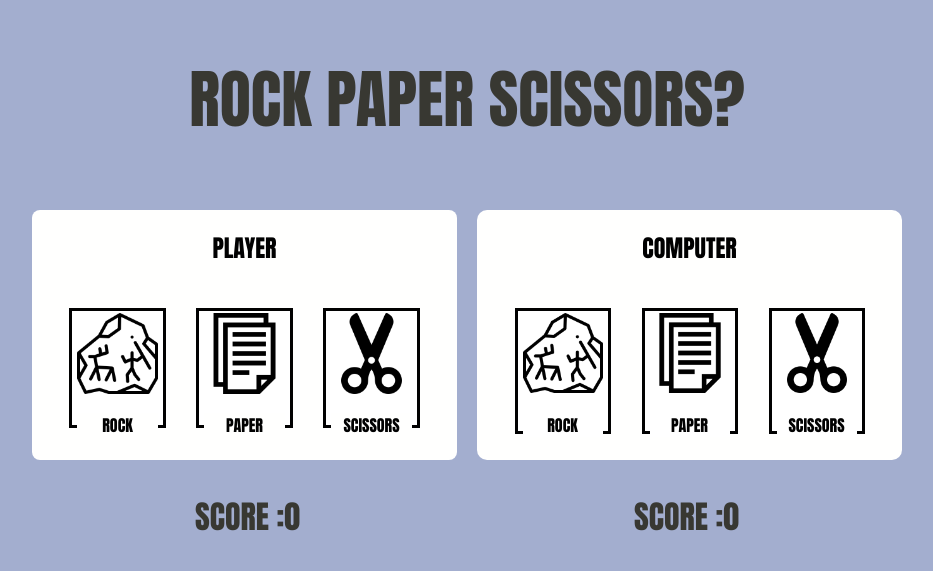
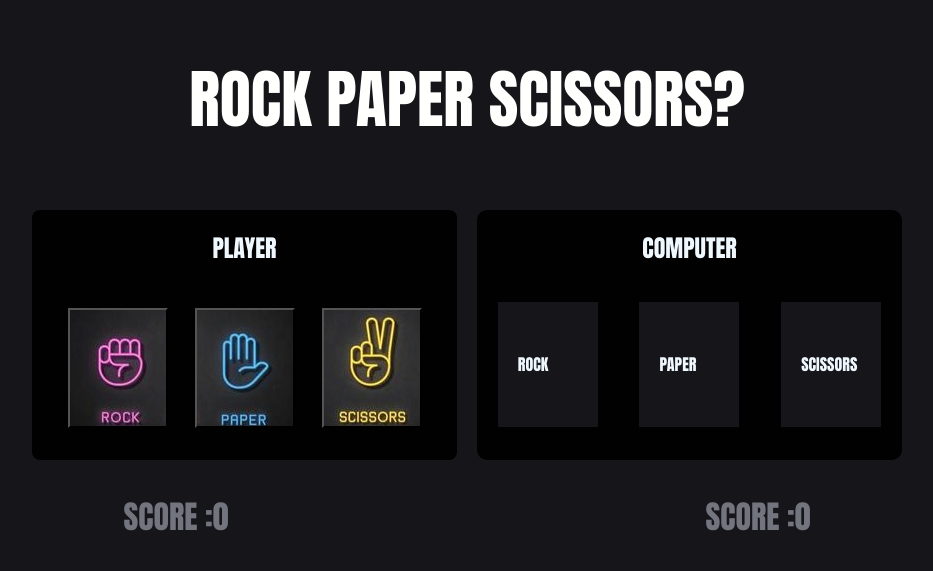
Before and after one commit to Abhi-m-anue/Rock-Paper-Scissors, a plain HTML site: page index.html in a window 1280 px wide. Shown: the whole page, without its empty margins (173-1106 px from the left). Drawn offline with Linux system fonts and the light colour scheme.

Commit message:
Revert "Finalised design.Color change(optional) is left"
This reverts commit 12114fbd05cc2e7a1e526551dbe6d56e12eb4d6e.

```diff
--- a/index.html
+++ b/index.html
@@ -12,38 +12,17 @@
         <div class="user-side">
             <h2>PLAYER</h2>
             <div class="butn-container">
-                <div class="btn-div" id="rock">
-                    <button class="btn" id="rock" style="background: url('rock.png');
-                    background-size:cover;"></button>
-                    <p class="el" id="rock">ROCK</p>
-                </div>
-                <div class="btn-div" id="paper">
-                    <button class="btn" id="paper" style="background: url('paper.png');
-                    background-size:contain;"></button>
-                    <p class="el" id="paper">PAPER</p>
-                </div>
-                <div class="btn-div" id="scissors">
-                    <button class="btn" id="scissors" style="background: url('scissors.png');
-                    background-size:contain;"></button>
-                    <p class="el" id="scissors">SCISSORS</p>
-                </div>
+                <button class="btn" id="rock"></button>
+                <button class="btn" id="paper"></button>
+                <button class="btn" id="scissors"></button>
             </div>
         </div>
         <div class="com-side">
             <h2>COMPUTER</h2>
             <div class="com-choice-container">
-                <div class="rock">
-                    <img src="rock.png">
-                    <p>ROCK</p>
-                </div>
-                <div class="paper">
-                    <img src="paper.png">
-                    <p>PAPER</p>
-                </div>
-                <div class="scissors">
-                    <img src="scissors.png">
-                    <p>SCISSORS</p>
-                </div>
+                <p class="rock">ROCK</p>
+                <p class="paper">PAPER</p>
+                <p class="scissors">SCISSORS</p>
             </div>
         </div>
     </div>
@@ -52,7 +31,7 @@
         <p class="com-score">SCORE :</p>
     </div>
     <div class="result">
-        <p class="status"></p>
+        <h3 class="status"></h3>
         <button class="ply-agn">Play Again</button>
     </div>
     </body>
--- a/script.js
+++ b/script.js
@@ -8,7 +8,7 @@ let userpoint=0,compoint=0;
 comscore.innerHTML="SCORE :"+compoint;
 userscore.innerHTML="SCORE :"+userpoint;
 
-const btn=document.querySelectorAll(".btn-div");
+const btn=document.querySelectorAll(".btn");
     let playerChoice;
     btn.forEach(element => {
     element.addEventListener('click',response)
@@ -16,8 +16,7 @@ const btn=document.querySelectorAll(".btn-div");
     function response(e){
         if(e){
             playerChoice=e.target.id.toLowerCase();
-            // score.style.display= "flex";
-            console.log(playerChoice);
+            score.style.display= "flex";
             start(playerChoice);
         }
     }
@@ -35,24 +34,24 @@ function start(pc){
         x.classList.add('selected');
         setTimeout(() => {
             x.classList.remove('selected');
-        }, 1200);
+        }, 2000);
         play(pc,cc);
 }
 function play(pc,cc){
     if(pc==="rock" && cc==="paper" || pc==="paper" && cc==="scissors" || pc==="scissors" && cc==="rock"){
         compoint++;
         comscore.innerHTML="SCORE :"+compoint;
-        status.innerHTML="YOU LOOSE !! "+ cc.toUpperCase() +" BEATS "+ pc.toUpperCase();
+        status.innerHTML="You Loose.."+ cc +" beats "+ pc;
         //alert("You Loose.."+ cc +" beats "+ pc+"\n your point:"+userpoint+"  comp point:"+compoint);
     }
     else if(pc==="rock" && cc==="scissors" || pc==="paper" && cc==="rock" || pc==="scissors" && cc==="paper"){
         userpoint++;
         userscore.innerHTML="SCORE :"+userpoint;
-        status.innerHTML="YOU WIN !! "+ pc.toUpperCase() +" BEATS "+cc.toUpperCase();
+        status.innerHTML="You win.."+ pc +" beats "+cc;
         //alert("You win.."+ pc +" beats "+ cc+"\n your point:"+userpoint+"  comp point:"+compoint);
     }
     else if(pc===cc){
-        status.innerHTML="DRAW MATCH ";
+        status.innerHTML="Draw match  ";
        // alert("Draw match  \n your point:"+userpoint+"  comp point:"+compoint)
     }
     checkres(userpoint,compoint);
--- a/style.css
+++ b/style.css
@@ -1,21 +1,23 @@
 *{
   box-sizing: border-box;
-  /* background-color: #16161a; */
-  background-color: #a3aecf;
+  background-color: #16161a;
   font-family: Impact, Haettenschweiler, 'Arial Narrow Bold', sans-serif;
 }
 .heading{
     font-size: xx-large;
     display: flex;
     justify-content: center;
-    color:#383832;
+    color:#fffffe;
 }
+.hh{
 
+}
 .game-menu{
     color: #fffffe;
     height: 250px;
     margin-top: 20px;
     display: flex;
+
     width: 100%;
     justify-content: center;
 }
@@ -26,59 +28,42 @@
     width:425px;
     height: 250px;
     margin-right: 10px;
-    background-color:#fffffe;
-
+    background-color:#010101;
+    color: aliceblue;
 }
 .user-side >h2{
-    color: #010101;
     text-align: center;
-    background-color: #fffffe;
+    background-color: inherit;
 }
 .butn-container{
     flex:1.5;
+    background-color: inherit;
     display:flex;
-    height: 10px;
+    height: 50px;
     padding:22px;
     margin-bottom: 10px;
     justify-content: space-around;
-    background-color: #fffffe;
 }
-.butn-container>div{
-    background-color:white;
+#rock{
+    background: url('rock.jpg');
 }
-.btn-div{
-    border-color: #010101;
-    border-style: solid;
-    padding: 2px 5px 0px 5px;
+#paper{
+    background: url('paper.jpg');
 }
-.el{
-    margin-top: 15px;
-    text-align: center;
-    color: #010101;
-    background-color: #fffffe;
+#scissors{
+    background: url('scissors.jpg');
 }
-.btn-div:hover{
-    transform:translate(3px,2px);
-}
-/* #r{
-    background: url('rock.png');
-    background-size:cover;
-} */
-
 .btn{
-    padding-top: 80px;
-    border: none;
-    width: 81px;
-    height: 80px;
-    background-color: inherit;
+    width: 100px;
+    background-color: #7f5af0;
 }
 .com-side{
     display: flex;
     flex-direction: column;
     width:425px;
     margin-left: 10px;
-    background-color:#fffffe;
-    color: black;
+    background-color:#010101;
+    color: aliceblue;
     border-radius: 10px;
 }
 .com-side >h2{
@@ -86,57 +71,17 @@
     background-color: inherit;
 }
 .com-choice-container{
-    padding: 22px;
     height: 100px;
     flex: 1.5;
     margin-bottom: 10px;
+    background-color: inherit;
     display:flex;
     justify-content: space-around;
-    background-color: inherit;
 }
 .rock,.paper,.scissors{
-    padding: 0;
-    background-color: white;
-    height: 126px;
-    width: 96px;
-    padding: 2px 5px 0px 5px;
-    border:solid #010101;
-}
-.rock>img {
-    background-color: inherit;
-    height: 80px;
-    width:80px;
-    object-fit: contain;
-}
-.paper>img {
-    height: 80px;
-    width:80px;
-    background-color: inherit;
-    object-fit: contain;
-}
-.scissors>img {
-    height: 80px;
-    width:80px;
-    background-color: inherit;
-    object-fit: contain;
-}
-.rock>p {
-    text-align: center;
-    background-color: inherit;
-    color: #010101;
-    margin: 15px 0 0 0;
-}
-.paper>p {
-    text-align: center;
-    background-color: inherit;
-    color: #010101;
-    margin: 15px 0 0 0;
-}
-.scissors>p {
-    text-align: center;
-    background-color: inherit;
-    color: #010101;
-    margin: 15px 0 0 0;
+    height: 125px;
+    width: 100px;
+    padding: 50px 20px;
 }
 .selected{
     background-color:#7f5af0;
@@ -145,29 +90,23 @@
 
 .score{
     display: flex;
-    justify-content: center;
-    margin: 0 50px;
+    justify-content: space-around;
+    margin-right: 50px;
+    margin-left: 50px;
+    margin-bottom: 20px;
     height: 70px;
     font-size: xx-large;
-    color: #383832;
+    color:#72757e;
 }
 
 .result{
-    color:#72757e;
-    font-size: x-large;
-
+    color:#fffffe;
+    font-size: 30;
     font-family: sans-serif;
     display: flex;
     flex-direction: column;
     justify-content: space-around;
     align-items: center;
-}
-
-.usr-score{
-    padding-right: 167px;
-}
-.com-score{
-    padding-left: 167px;
 }
 .usr-score,.com-score{
     height:50px;
@@ -177,8 +116,5 @@
 
 }
 .enable{
-    font-size: 1.5ch;
-    color: white;
-    padding: 10px;
     width: 125px;
 }
```
Also changed, not shown: paper.jpg (added), paper.png (deleted), rock.jpg (added), rock.png (deleted), scissors.jpg (added), scissors.png (deleted).
